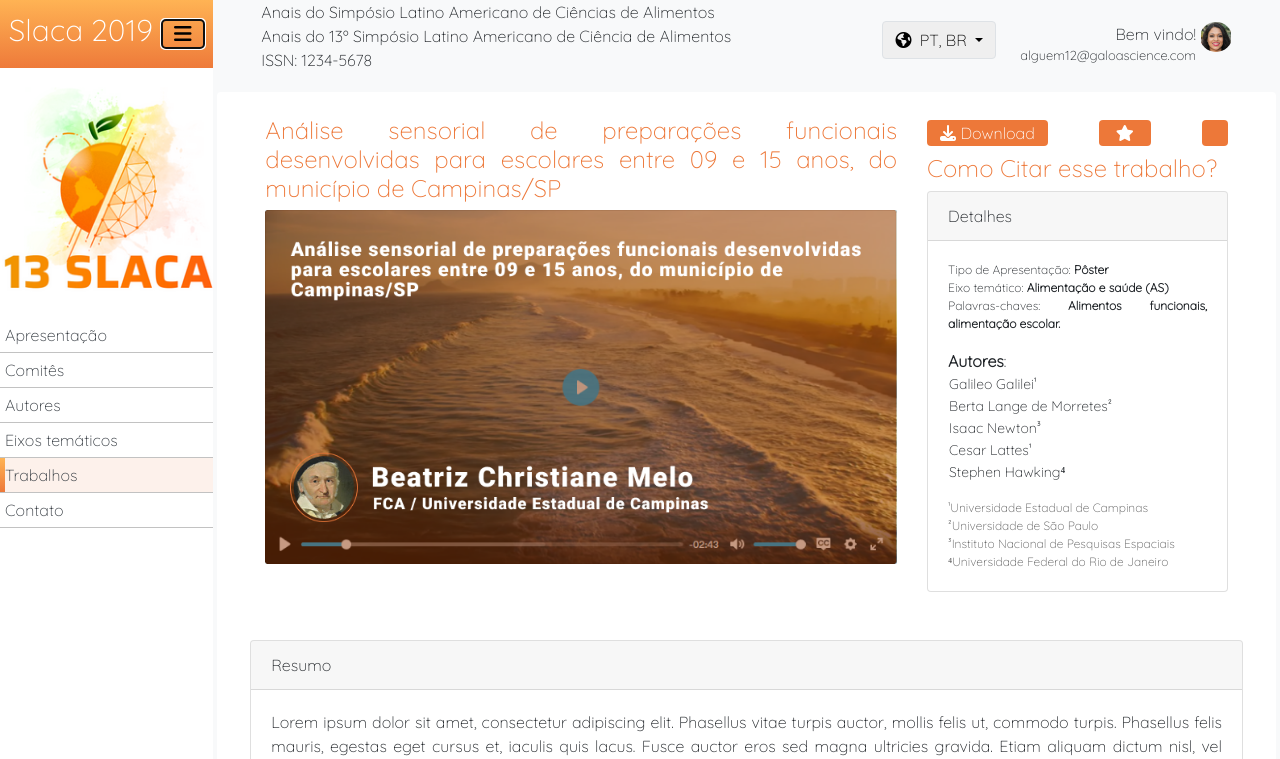
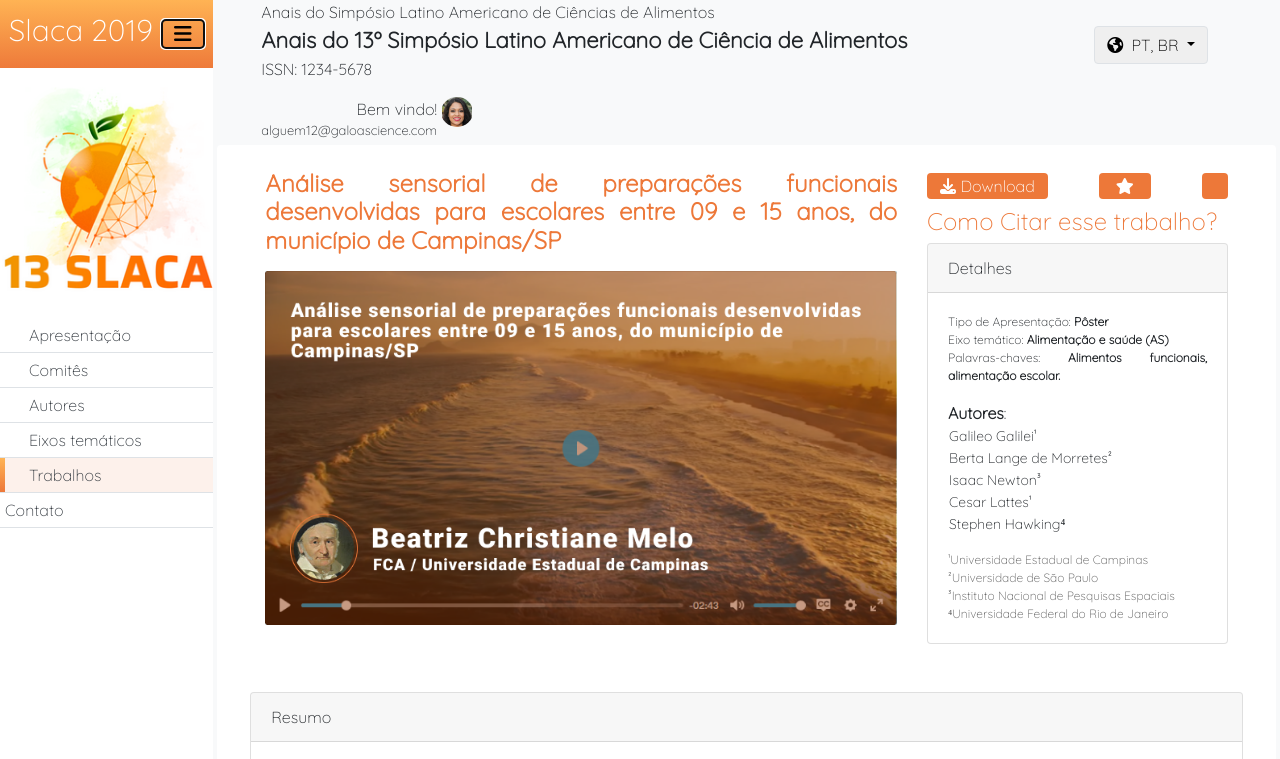
Before and after one commit to Lucas-E/exercicioFrontEndChuva, a plain HTML site: page index.html in a window 1280 px wide. Both pictures are taken after a click on the button 182 px from the left and 34 px from the top of the page. Shown: the top 759 px of the page. Drawn offline with nearby package versions, Linux system fonts and the light colour scheme; some icons are missing.

Commit message:
Parte da documentação feita

```diff
--- a/assets/css/style.css
+++ b/assets/css/style.css
@@ -28,15 +28,17 @@
 }
 
 /*css do conteúdo*/
+.anais-font{
+    font-size: 22px;
+}
 .header-conteudo{
     min-height: 68px;
 }
 .item{
     display: block;
     padding: 5px;
-    border-bottom: 1px solid #c2c2c2;
 }
-/*Degini esse css para, quando a tela estiver pequena, eu dar margens, já que o bootstrap não estava funcionando para este caso*/
+/*Defini esse css para quando a tela estiver pequena eu dar margens já que o bootstrap não estava funcionando para este caso*/
 @media only screen and (max-width: 768px){
     .mt-sm-1-own{
         margin-top: 10px;
--- a/index.html
+++ b/index.html
@@ -44,24 +44,24 @@
                 <img src="assets/img/dewey-4.png" alt="" class="d-none d-lg-block img-fluid">
                 <div class="collapse navbar-collapse" id="navbarContent">
                     <ul class="list-group navbar-nav" >
-                        <li class="nav-item"><a href="" class="text-dark item">Apresentação</a></li>
-                        <li class="nav-item"><a href="" class="text-dark item">Comitês</a></li>
-                        <li class="nav-item"><a href="" class="text-dark item">Autores</a></li>
-                        <li class="nav-item"><a href="" class="text-dark item">Eixos temáticos</a></li>
-                        <li class="nav-item active-item"><a href="" class="text-dark item">Trabalhos</a></li>
-                        <li class="nav-item"><a href="" class="text-dark item">Contato</a></li>
+                        <li class="nav-item border-bottom"><a href="" class="text-dark item ml-4">Apresentação</a></li>
+                        <li class="nav-item border-bottom"><a href="" class="text-dark item ml-4">Comitês</a></li>
+                        <li class="nav-item border-bottom"><a href="" class="text-dark item ml-4">Autores</a></li>
+                        <li class="nav-item border-bottom"><a href="" class="text-dark item ml-4">Eixos temáticos</a></li>
+                        <li class="nav-item active-item border-bottom"><a href="" class="text-dark item ml-4">Trabalhos</a></li>
+                        <li class="nav-item border-bottom"><a href="" class="text-dark item">Contato</a></li>
                     </ul>
                 </div>
             </div>
             <!--Aqui começaa parte do conteúdo principal-->
-            <div class="col-md-10 col-sm-12 col-12 m-0 p-0 bg-light">
+            <div class="col-md-10 col-sm-12 col-12 m-0 p-0 bg-light m-auto">
                 <!--Aqui é definido o header. Note que a div pai tem a cor do background, pois depois do header, criaremos a div com o conteúdo-->
                 <!--É importante ver também que existe o toggle do menu, para abrir e fechar o menu em telas pequenas-->
                 <header class="bg-light px-5 header-conteudo">
                     <div class="d-flex justify-content-between flex-wrap">
                         <div class="mb-3 align-self-center">
                             <p class="m-0 font-weight-light">Anais do Simpósio Latino Americano de Ciências de Alimentos </p>
-                            <p class="m-0 font-weight-light">Anais do 13º Simpósio Latino Americano de Ciência de Alimentos </p>
+                            <p class="m-0 font-weight-bold anais-font">Anais do 13º Simpósio Latino Americano de Ciência de Alimentos </p>
                             <p class="m-0 font-weight-light">ISSN: 1234-5678</p>
                         </div>
                         <hr class="d-none d-sm-block">
@@ -94,7 +94,7 @@
                     <div class="row">
                             <div class="col-md-8">
                                 <h4 class="text-orange text-justify">
-                                    Análise sensorial de preparações funcionais desenvolvidas para escolares entre 09 e 15 anos, do município de Campinas/SP
+                                    <p class="font-weight-bold">Análise sensorial de preparações funcionais desenvolvidas para escolares entre 09 e 15 anos, do município de Campinas/SP</p>
                                 </h4>
                                 <img src="assets/img/video-presentation.png" class="img-fluid" alt="">
                             </div>
@@ -254,6 +254,7 @@
                 </div>
             </header>
         </div>
+        <hr class="m-0">
     </template>
 
     <!-- Modal que abre ao pressionar enviar resposta, dentro dos três pontinhos do tópico-->
```
Also changed, not shown: assets/js/discussion.js (+15 -3 lines).
